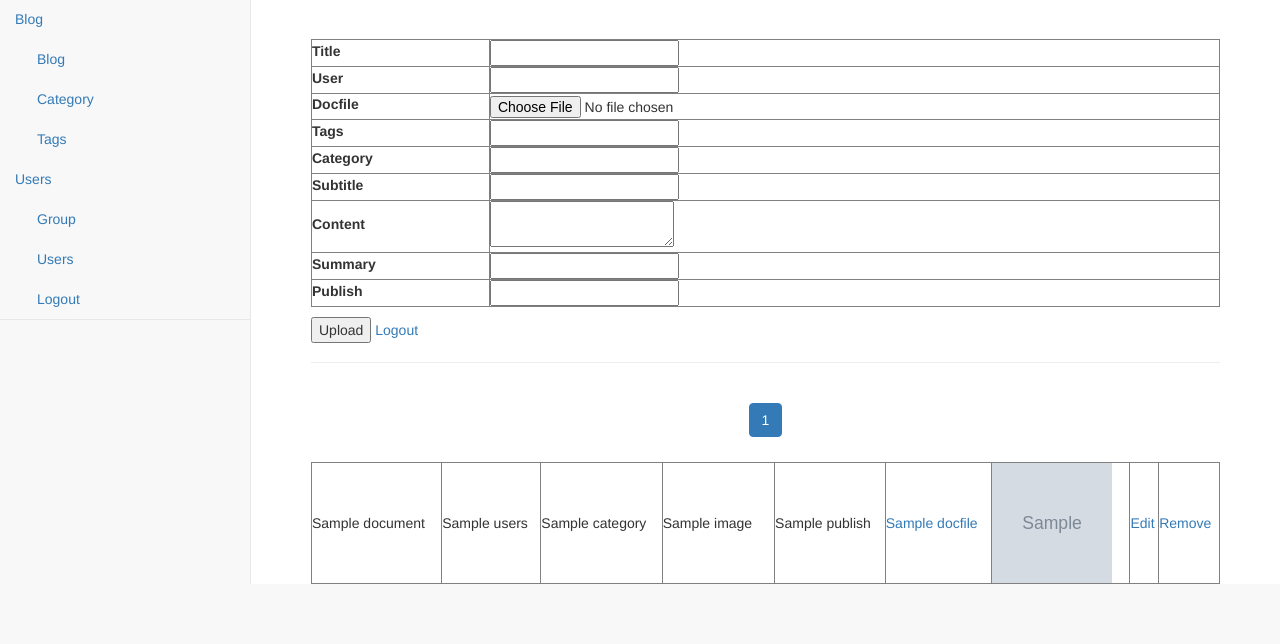
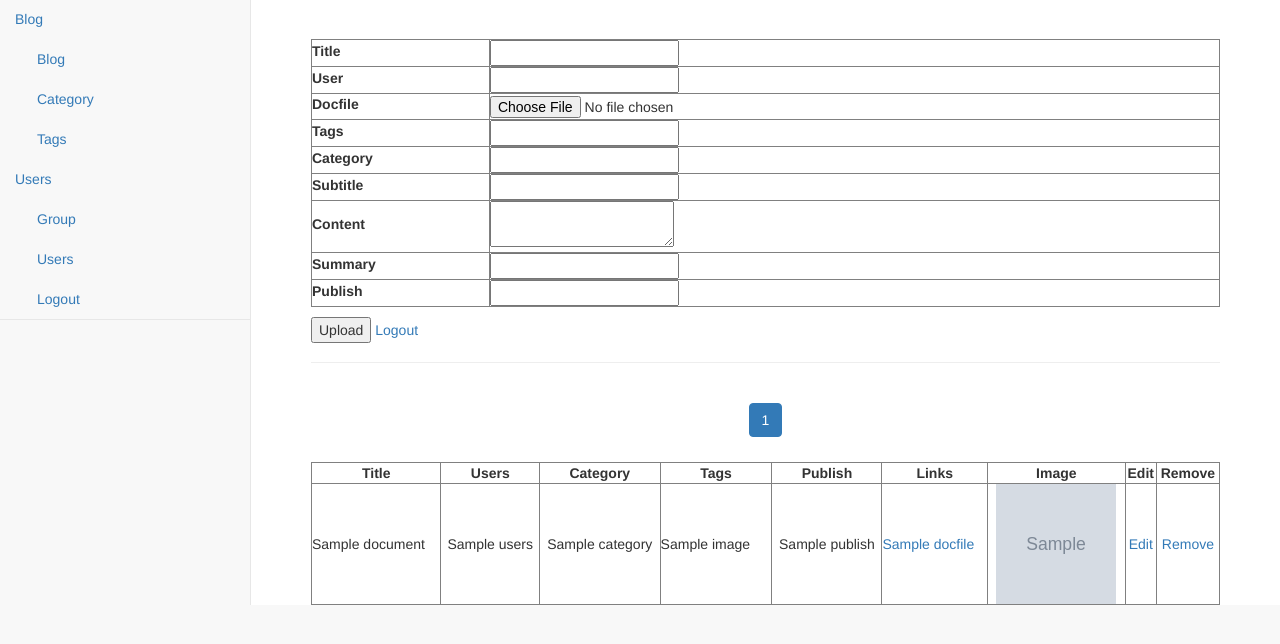
Before and after one commit to doremonkinhcan87/BlogImage, a Django app: template DjangoUbuntu/blog_env/blog/home/templates/home/blog.html in a window 1280 px wide. Shown: the part 52-696 px from the top of the page. Run offline with Django 3.2, Linux system fonts and the light colour scheme; the template is opened without the code that fills it: most values are stand-ins (such as "Sample title", 1, 10 or a date in 2020); grey boxes marked "Sample" are stand-in pictures; form fields are guessed from the names that the template uses; some libraries are stand-ins or nearby versions.

Commit message:
[IMP]Sua table trong blog

```diff
--- a/DjangoUbuntu/blog_env/blog/home/templates/home/blog.html
+++ b/DjangoUbuntu/blog_env/blog/home/templates/home/blog.html
@@ -27,6 +27,12 @@
 			float:left;
 			text-align:center;
 			text-decoration:none;
+			}
+		.table-tr{
+			width: 100px; margin: auto;
+		}
+		.table-th{
+			text-align: center;
 		}
 	</style>
 </head>
@@ -165,11 +171,25 @@
 							</div>
 							<div class="container-fluid">
 								<table border=1 style="width: 100%; border-collapse: collapse">
+									<thead>
+										<tr class="table-tr">
+											<th class="table-th">Title</th>
+											<th class="table-th">Users</th>
+											<th class="table-th">Category</th>
+											<th class="table-th">Tags</th>
+											<th class="table-th">Publish</th>
+											<th class="table-th">Links</th>
+											<th class="table-th">Image</th>
+											<th class="table-th">Edit</th>
+											<th class="table-th">Remove</th>
+										</tr>
+									</thead>
+									<tbody>
 										{% for document in documents %}
-									<tr>
+										<tr class="table-tr">
 											<td >{{ document.title }}</td>
-										<td >{{ document.users }}</td>
-										<td >{{ document.category }}</td>
+											<td class="table-th">{{ document.users }}</td>
+											<td class="table-th">{{ document.category }}</td>
 											<td >
 												<div id="menu">
 													<ul>
@@ -179,13 +199,14 @@
 													</ul>
 												</div>
 											</td>
-										<td >{{ document.publish }}</td>
+											<td class="table-th">{{ document.publish }}</td>
 											<td ><a href="/media/{{ document.docfile.url }}">{{ document.docfile.name }}</a></td>
-										<td ><img src="/media/{{ document.docfile.url }}" style="height: 120px; width: 120px"></td>
-										<td ><a href="{% url 'home:update' id=document.id %}">Edit</a></td>
-										<td ><a href="{% url 'home:remove' id=document.id %}">Remove</a></td>
+											<td class="table-th"><img src="/media/{{ document.docfile.url }}" style="height: 120px; width: 120px"></td>
+											<td class="table-th"><a href="{% url 'home:update' id=document.id %}">Edit</a></td>
+											<td class="table-th"><a href="{% url 'home:remove' id=document.id %}">Remove</a></td>
 										</tr>
 										{% endfor %}
+									</tbody>
 								</table>
 							</div>
 						{% else %}
```
Lines whose indentation alone changed are shown as unchanged.
